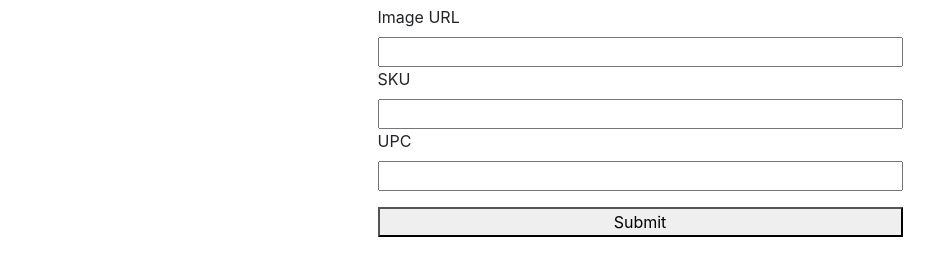
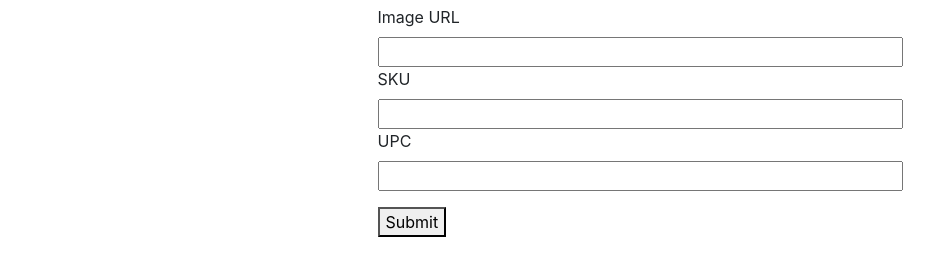
Before and after one commit to Tach1k0ma/auth-snkr-dapp, a website: page authsnkr/src/snkrcertificate.html in a window 1280 px wide. Shown: the part 222-498 px from the top of the page, without its empty margins (0-950 px from the left). Drawn offline with nearby package versions, Linux system fonts and the light colour scheme.

Commit message:
add styling for submit button

```diff
--- a/authsnkr/src/css/snkrcertificate.css
+++ b/authsnkr/src/css/snkrcertificate.css
@@ -3,3 +3,7 @@
 .imageTag {
   width: 300px;
 }
+
+#mintSneaker{
+  width: fit-content;
+}
```
